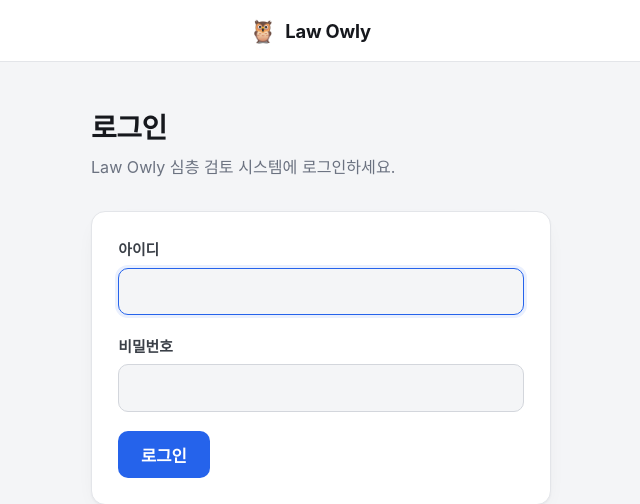
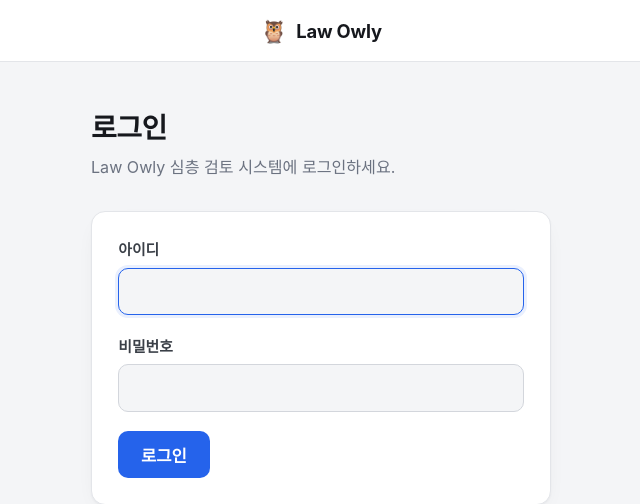
Before and after one commit to hugingstar/LawGraphRAG, a FastAPI app: page /login in a window 1280 px wide. Shown: the top 504 px of the page, without its empty margins (319-959 px from the left). Run offline with FastAPI, Linux system fonts and the light colour scheme; parts of the project's set-up code (start-up, migrations or seed data) failed here and were passed over.

Commit message:
fix: Center the Law Owly brand and nav menu on screen
.topbar-row was a 2-item flex row with justify-content:space-between, so
the brand only sat near center when there was no user-chip to push it
left. Switch to a 1fr/auto/1fr grid (empty first column mirrors the
user-chip column) so the brand centers on the viewport regardless of
whether the user-chip is present or how wide it is. Also center the
.topnav links, which previously left-aligned.

```diff
--- a/app/static/style.css
+++ b/app/static/style.css
@@ -105,6 +105,7 @@ a.brand:focus-visible {
 .topnav {
   max-width: none;
   display: flex;
+  justify-content: center;
   gap: 0.25rem;
   padding: 0 1rem;
   margin-top: 0.75rem;
@@ -416,12 +417,25 @@ mark:hover {
 /* ---- 상단바 사용자 영역 ---- */
 
 .topbar-row {
-  display: flex;
+  /* 좌우 폭이 같은 3열(1fr auto 1fr)로 둬서, 오른쪽 user-chip 유무나 너비와 무관하게
+     가운데 열의 브랜드가 화면 정중앙에 오도록 한다. space-between(2열 flex)이었을 때는
+     user-chip이 있을 때만 브랜드가 왼쪽으로 밀렸었다. */
+  display: grid;
+  grid-template-columns: 1fr auto 1fr;
   align-items: center;
-  justify-content: space-between;
   gap: 0.75rem;
-  padding-right: 1.25rem;
-  flex-wrap: wrap;
+  padding: 0 1.25rem;
+}
+
+.topbar-row > .brand {
+  grid-column: 2;
+  justify-self: center;
+  margin: 0;
+}
+
+.topbar-row > .user-chip {
+  grid-column: 3;
+  justify-self: end;
 }
 
 .user-chip {
```
